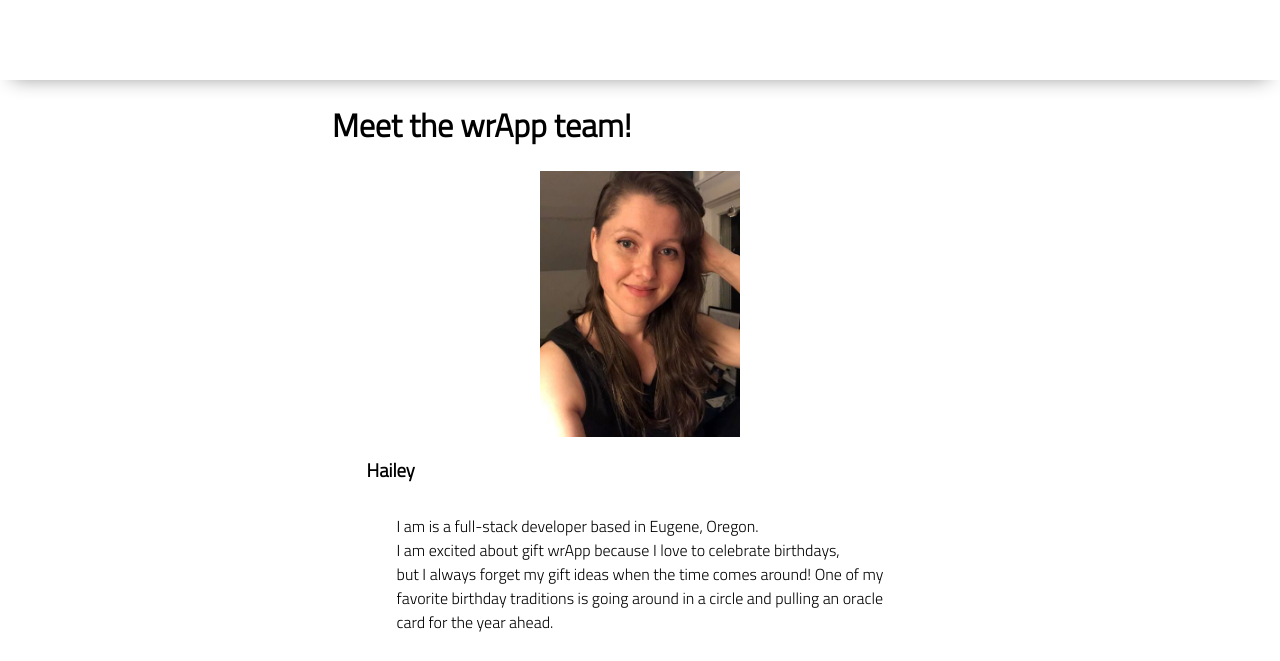
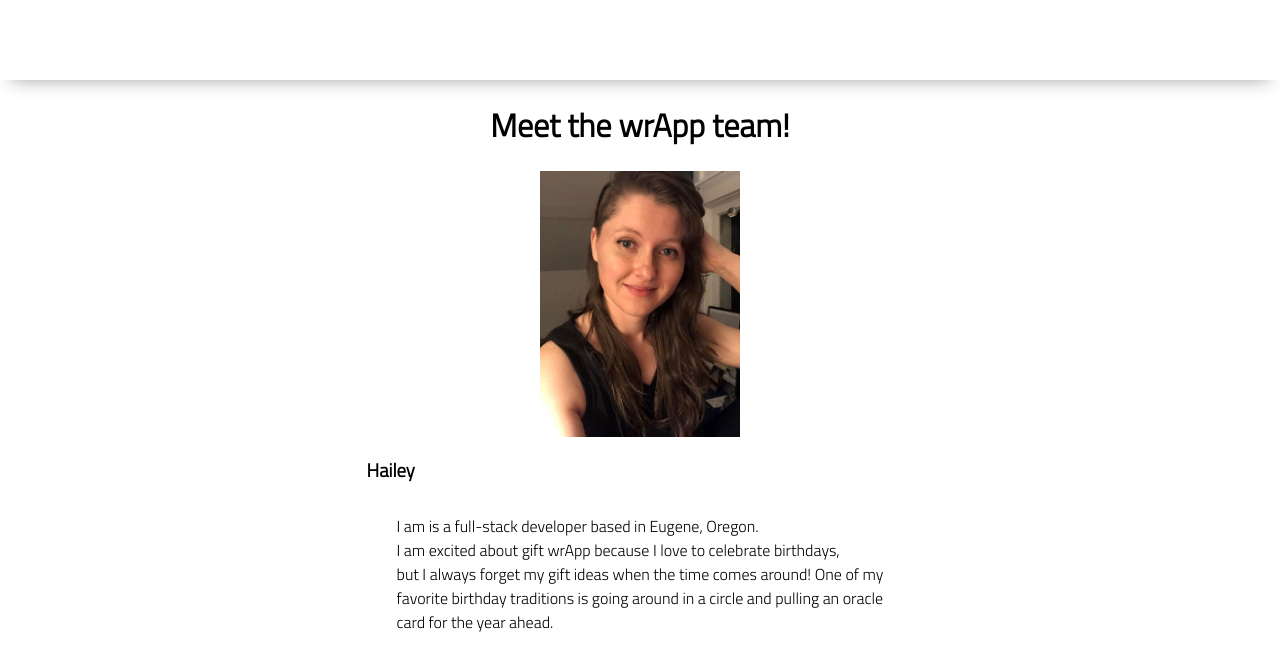
Before and after one commit to delaneyfogarty/Gift-wrApp, a plain HTML site: page team-bios/index.html in a window 1280 px wide. Shown: the top 661 px of the page. Drawn offline with nearby package versions, Linux system fonts and the light colour scheme; files that its build step writes are made by us from their sources; files whose address does not match are found by name.

Commit message:
some styling change attempts to bio page...unsuccessful

```diff
--- a/styles/style.css
+++ b/styles/style.css
@@ -135,7 +135,7 @@ footer {
 }
 
 
-.summaries {
+.auth-main {
     display: flex;
     justify-content: center;
     align-items: center;
--- a/team-bios/index.html
+++ b/team-bios/index.html
@@ -20,10 +20,6 @@
         </div>
     </header>
     <main class="auth-main">
-        <div class="left">
-            <div class="auth-container">
-
-
             <h1 class="header">Meet the wrApp team!</h1>
 
             <div class="summaries">
@@ -39,6 +35,7 @@
                             favorite birthday traditions is going around in a circle and pulling an oracle <br>
                             card for the year ahead.
                         </p>
+                    </div>
                 </div>
 
 
@@ -74,7 +71,7 @@
                         <p> Hi My name is Beth! I live in San Francisco Bay Area! My favorite <br>
                              gift was a thoughtful surprise birthday that my friends threw for me in <br>
                              college when I least expected it. It made me feel so seen and loved. </p>
-                </div>
+                    </div>
 
 
                 </div>
```
